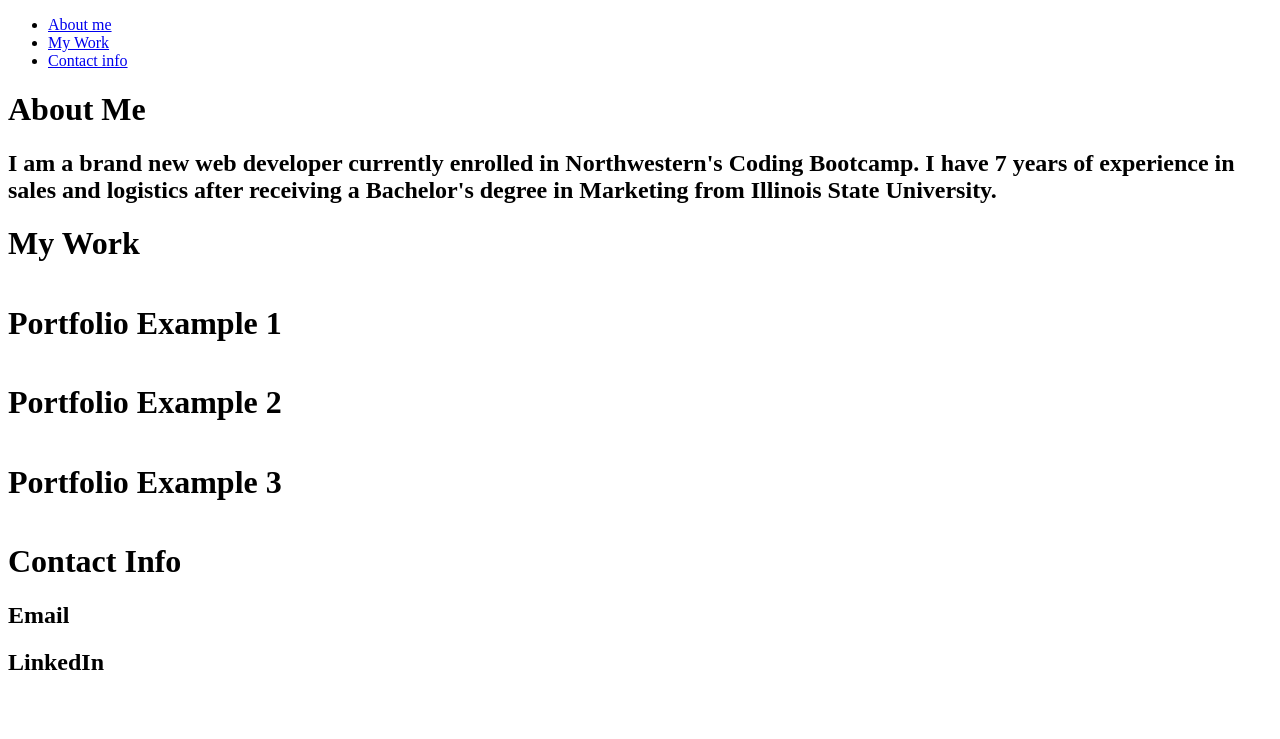
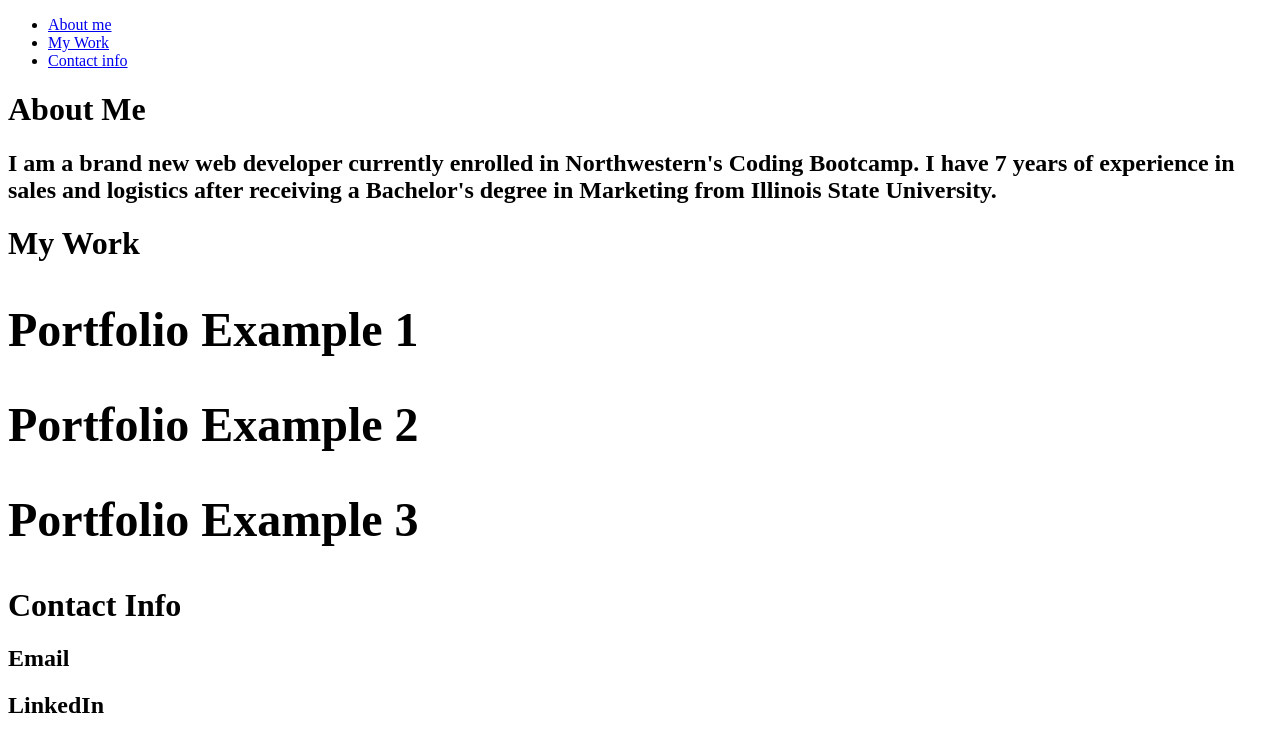
Before and after one commit to GPLOTKE/02-Homework-AdvancedCSS, a plain HTML site: page index.html in a window 1280 px wide. Shown: the part 884-1623 px from the top of the page. Before the commit the page ends 1580 px from the top, so only its background shows below. Drawn offline with Linux system fonts and the light colour scheme.

Commit message:
reversed changes

```diff
--- a/index.html
+++ b/index.html
@@ -38,9 +38,9 @@
         </div>
         <h1>My Work
         <div id="My-Work" class="My-Work">
-            <h4>Portfolio Example 1</h4>
-            <h4>Portfolio Example 2</h4>
-            <h4>Portfolio Example 3</h4>
+            <h2>Portfolio Example 1</h2>
+            <h2>Portfolio Example 2</h2>
+            <h2>Portfolio Example 3</h2>
         </div>
         </h1>
         <h1>Contact Info
```
